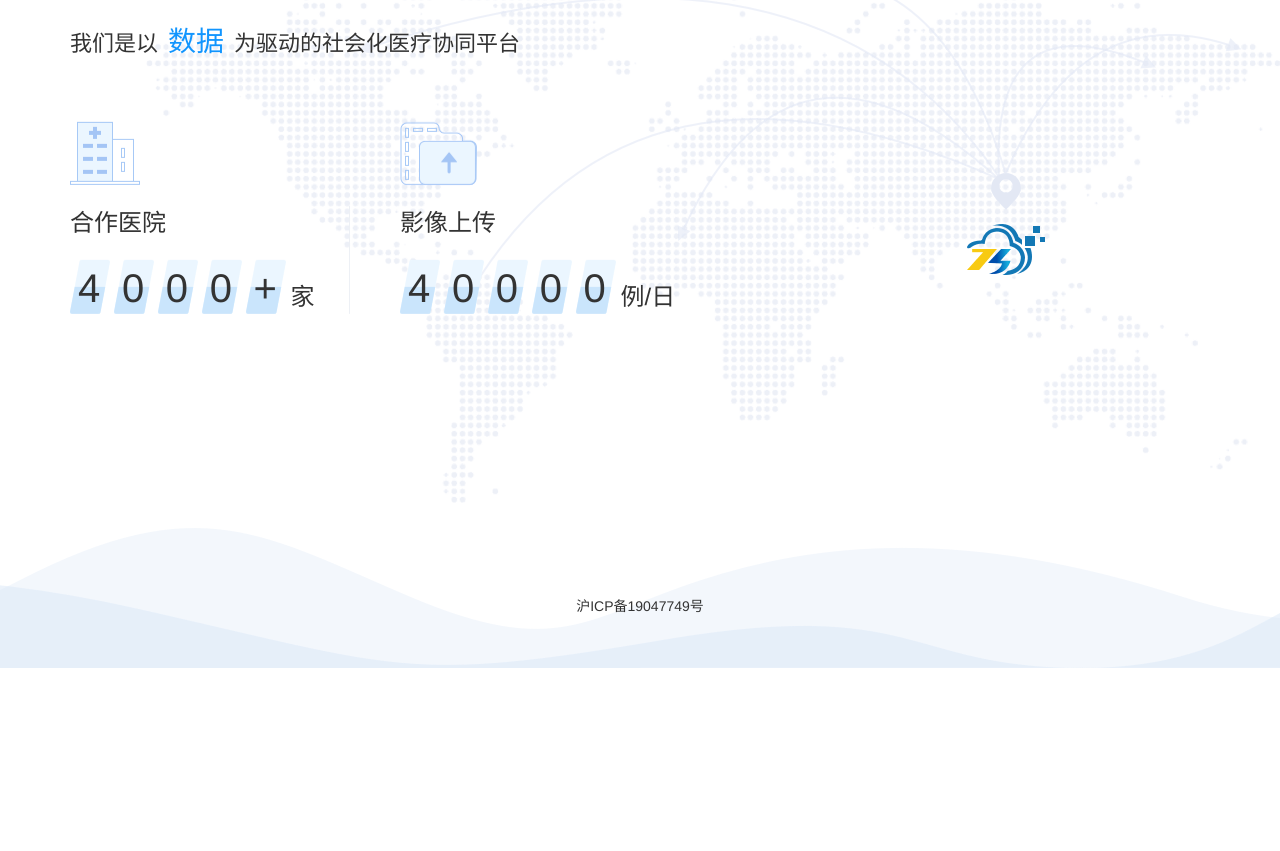
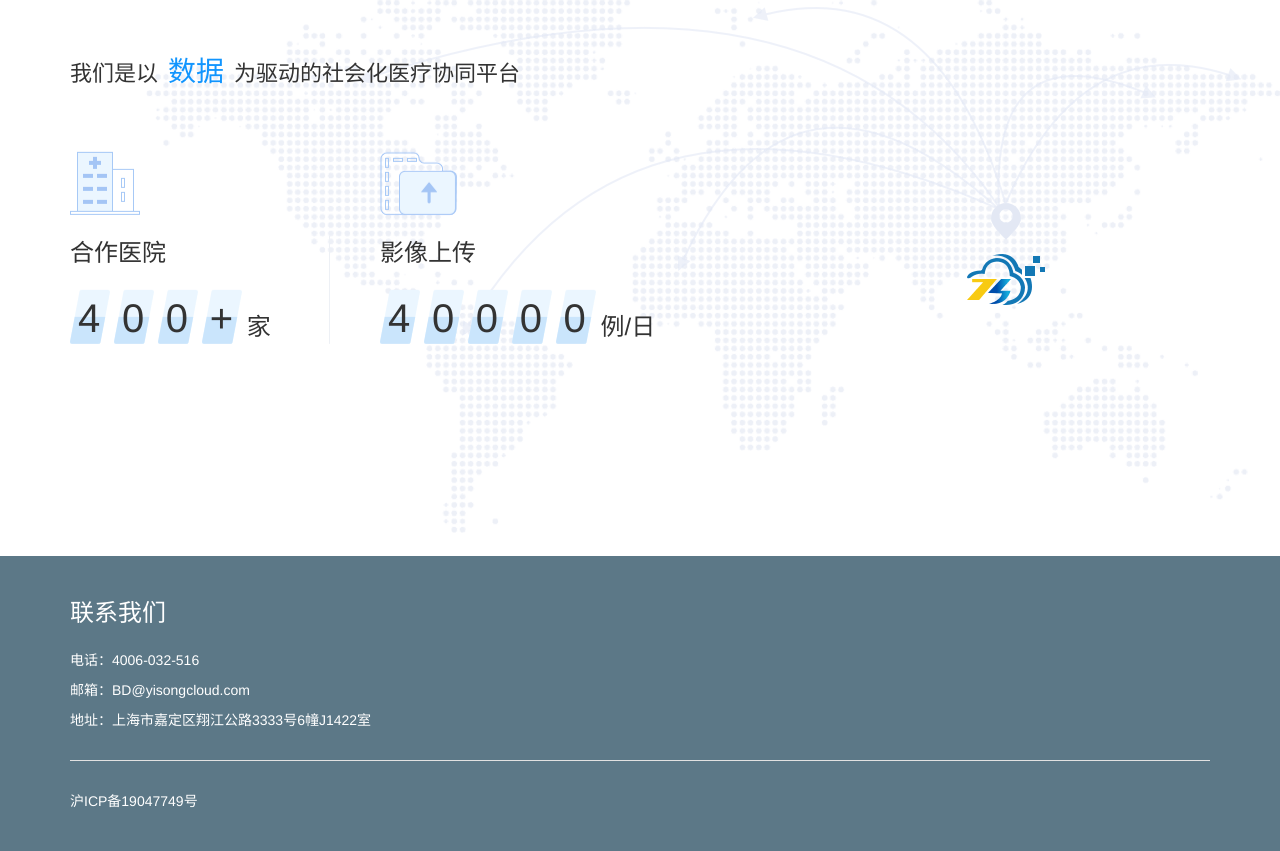
Before and after one commit to 421Empire/website, a plain HTML site: page index.html in a window 1280 px wide. Shown: the part 3069-3920 px from the top of the page. Before the commit the page ends 3737 px from the top, so only its background shows below. Drawn offline with Linux system fonts and the light colour scheme.

Commit message:
添加联系我们

```diff
--- a/index.html
+++ b/index.html
@@ -368,7 +368,7 @@
 
     @media screen and (min-width: 995px) {
         .imageonline-section .carousel-inner {
-            height: 238px;
+            height: 268px;
         }
 
         .imageonline-section .system-image {
@@ -527,7 +527,7 @@
     }
 
     .map-section .hospital {
-        width: 280px;
+        width: 260px;
     }
 
     .map-section .imageupload {
@@ -574,6 +574,10 @@
 
 
     @media screen and (max-width: 680px) {
+        .map-section {
+            height: 670px;
+        }
+
         .map-section .content {
             top: 10%;
             transform: translate(0, 0);
@@ -584,6 +588,22 @@
             padding-top: 50px;
             padding-left: 0;
         }
+    }
+
+    .contactus-section {
+        background-color: #5C7887;
+        color: #fff;
+        padding: 40px 0;
+    }
+
+    .contactus-section .title {
+        font-size: 24px;
+    }
+
+    .contactus-section .beian {
+        border-top: 1px solid #E1E1E1;
+        padding-top: 30px;
+        margin-top: 30px;
     }
 
     footer {
@@ -630,6 +650,10 @@
 
     .pb15 {
         padding-bottom: 15px;
+    }
+
+    .pt10 {
+        padding-top: 10px;
     }
 
     .pt20 {
@@ -989,7 +1013,6 @@
                                     <span class="number">4</span>
                                     <span class="number">0</span>
                                     <span class="number">0</span>
-                                    <span class="number">0</span>
                                     <span class="number">+</span>
                                     <span class="text">家</span>
                                 </div>
@@ -1014,16 +1037,26 @@
             </div>
         </div>
 
+        <div class="contactus-section">
+            <div class="container">
+                <div class="title">联系我们</div>
+                <div class="pt20">电话：4006-032-516</div>
+                <div class="pt10 pb20">邮箱：BD@yisongcloud.com</div>
+                <div class="pt10 pb20">地址：上海市嘉定区翔江公路3333号6幢J1422室</div>
+                <div class="beian">沪ICP备19047749号</div>
+            </div>
+        </div>
+
         <!-- footer -->
-        <footer class="text-center pt70">
+        <!-- <footer class="text-center pt70">
             沪ICP备19047749号
-        </footer>
+        </footer> -->
     </div>
     <script src="./js/jquery-3.2.1.min.js"></script>
     <!-- 引入jquery -->
     <script src="./js/bootstrap.min.js"></script>
     <script>
-        const topJson = {
+        let topJson = {
             imageyun: $('#imageyun').offset().top,
             aiimage: $('#aiimage').offset().top,
             imageonline: $('#imageonline').offset().top,
```
